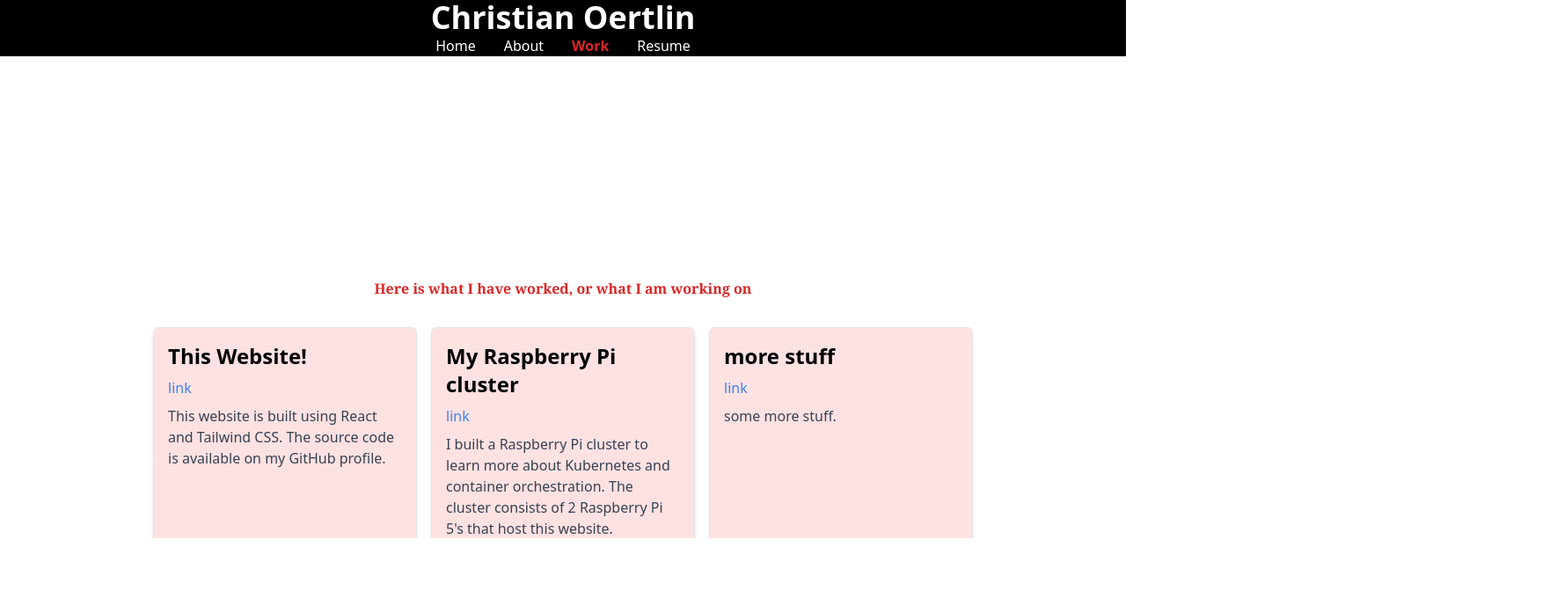
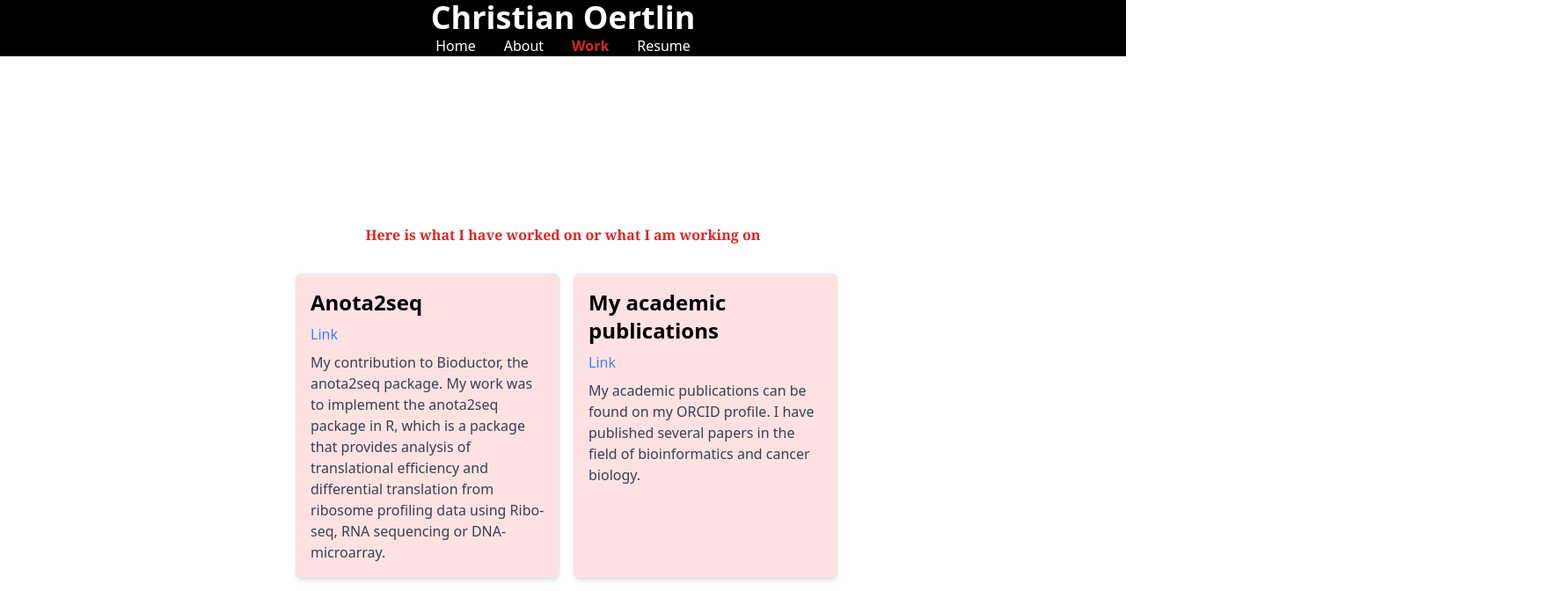
Before and after one commit to ChrOertlin/personal-website, a React (Vite) app: page /work in a window 1280 px wide. Shown: the top 672 px of the page at 88% size, 1770 px wide, since content can reach past the window. Built offline with nearby package versions, Linux system fonts and the light colour scheme.

Commit message:
fix scrolling div

```diff
--- a/src/components/WorkItem/WorkItem.tsx
+++ b/src/components/WorkItem/WorkItem.tsx
@@ -1,4 +1,4 @@
-import React, { useEffect, useRef, useState } from 'react';
+import React from "react";
 
 interface WorkItemProps {
   title: string;
@@ -7,40 +7,13 @@ interface WorkItemProps {
 }
 
 const WorkItem: React.FC<WorkItemProps> = ({ title, link, description }) => {
-  const [isVisible, setIsVisible] = useState(true);
-  const itemRef = useRef<HTMLDivElement>(null);
-
-  useEffect(() => {
-    const handleScroll = () => {
-      if (itemRef.current) {
-        const rect = itemRef.current.getBoundingClientRect();
-        const isVisible = rect.left >= 0 && rect.right <= window.innerWidth;
-        setIsVisible(isVisible);
-      }
-    };
-
-    window.addEventListener('scroll', handleScroll);
-    handleScroll(); // Initial check
-
-    return () => {
-      window.removeEventListener('scroll', handleScroll);
-    };
-  }, []);
-
-  const workItemStyles = {
-    transition: 'opacity 0.5s ease-in-out',
-    opacity: isVisible ? 1 : 0,
-  };
-
   return (
     <div
-      ref={itemRef}
-      style={workItemStyles}
-      className="p-4 border rounded-md shadow-md min-w-[300px] max-w-xs bg-red-100"
+      className="p-4 border rounded-md shadow-md min-w-[300px] max-w-xs bg-red-100 hover:bg-red-200 hover:scale-105 transform transition-all duration-300"
     >
       <h2 className="text-2xl font-bold mb-2">{title}</h2>
       <a href={link} className="text-blue-500 hover:underline mb-2 block">
-        link
+        {link !== "not available" ? "Link" : "No Link Available"}
       </a>
       <p className="text-gray-700 overflow-hidden text-ellipsis whitespace-normal">
         {description}
@@ -51,50 +24,51 @@ const WorkItem: React.FC<WorkItemProps> = ({ title, link, description }) => {
 
 const workItems: WorkItemProps[] = [
   {
-    title: 'Anota2seq',
-    link: 'https://bioconductor.org/packages/release/bioc/html/anota2seq.html#:~:text=anota2seq%20provides%20analysis%20of%20translational,RNA%20sequencing%20or%20DNA-microarray.',
-    description: 'My contribution to Bioductor, the anota2seq package. My work was to implement the anota2seq package in R, which is a package that provides analysis of translational efficiency and differential translation from ribosome profiling data using Ribo-seq, RNA sequencing or DNA-microarray.',
+    title: "Anota2seq",
+    link: "https://bioconductor.org/packages/release/bioc/html/anota2seq.html#:~:text=anota2seq%20provides%20analysis%20of%20translational,RNA%20sequencing%20or%20DNA-microarray.",
+    description:
+      "My contribution to Bioductor, the anota2seq package. My work was to implement the anota2seq package in R, which is a package that provides analysis of translational efficiency and differential translation from ribosome profiling data using Ribo-seq, RNA sequencing or DNA-microarray.",
   },
   {
-    title: 'My academic publications',
-    link: 'https://orcid.org/0000-0001-8913-6358',
-    description: 'My academic publications can be found on my ORCID profile. I have published several papers in the field of bioinformatics and cancer biology.',
+    title: "My academic publications",
+    link: "https://orcid.org/0000-0001-8913-6358",
+    description:
+      "My academic publications can be found on my ORCID profile. I have published several papers in the field of bioinformatics and cancer biology.",
   },
   {
-    title: 'This Website!',
-    link: 'https://github.com/ChrOertlin/personal-website',
-    description: 'This website is built using React and Tailwind CSS. The source code is available on my GitHub profile.',
+    title: "This Website!",
+    link: "https://github.com/ChrOertlin/personal-website",
+    description:
+      "This website is built using React and Tailwind CSS. The source code is available on my GitHub profile.",
   },
   {
     title: "My Raspberry Pi cluster",
     link: "not available",
-    description: "I built a Raspberry Pi cluster to learn more about Kubernetes and container orchestration. The cluster consists of 2 Raspberry Pi 5's that host this website.",
+    description:
+      "I built a Raspberry Pi cluster to learn more about Kubernetes and container orchestration. The cluster consists of 2 Raspberry Pi 5's that host this website.",
   },
   {
-    title: "more stuff",
+    title: "More Items",
     link: "not available",
-    description: "some more stuff.",
+    description: "Additional content for testing scrolling behavior.",
   },
-  {
-    title: "more stuff",
-    link: "not available",
-    description: "some more stuff.",
-  },
-  {
-    title: "more stuff",
-    link: "not available",
-    description: "some more stuff.",
-  }
 ];
 
 const Works: React.FC = () => {
   return (
-    <div className="flex flex-col items-center justify-center h-screen">
-      <h2 className="font-serif font-bold text-red-600 mb-4">Here is what I have worked, or what I am working on</h2>
-      <div className="overflow-x-auto w-full px-4 h-64">
-        <div className="flex space-x-4 p-4">
+    <div className="flex flex-col items-center justify-center h-screen overflow-x-scroll w-1/2">
+      <h2 className="font-serif font-bold text-red-600 mb-4">
+        Here is what I have worked on or what I am working on
+      </h2>
+      <div className="w-full h-100 overflow-y-auto">
+        <div className="flex space-x-4 p-4 flex-nowrap">
           {workItems.map((item, index) => (
-            <WorkItem key={index} title={item.title} link={item.link} description={item.description} />
+            <WorkItem
+              key={index}
+              title={item.title}
+              link={item.link}
+              description={item.description}
+            />
           ))}
         </div>
       </div>
--- a/src/components/WorkItemGrid/WorkItemGrid.tsx
+++ b/src/components/WorkItemGrid/WorkItemGrid.tsx
@@ -1,11 +1,11 @@
 import Works from "../WorkItem/WorkItem"
 
-function Grid() {
+const Grid: React.FC = () => {
     return (
-        <div className="flex flex-col items-center justify-center h-screen">
+      <div className="flex flex-col items-center justify-center h-screen overflow-hidden">
         <Works />
       </div>
-    )
-}
+    );
+  };
 
-export default Grid
+  export default Grid;
```
